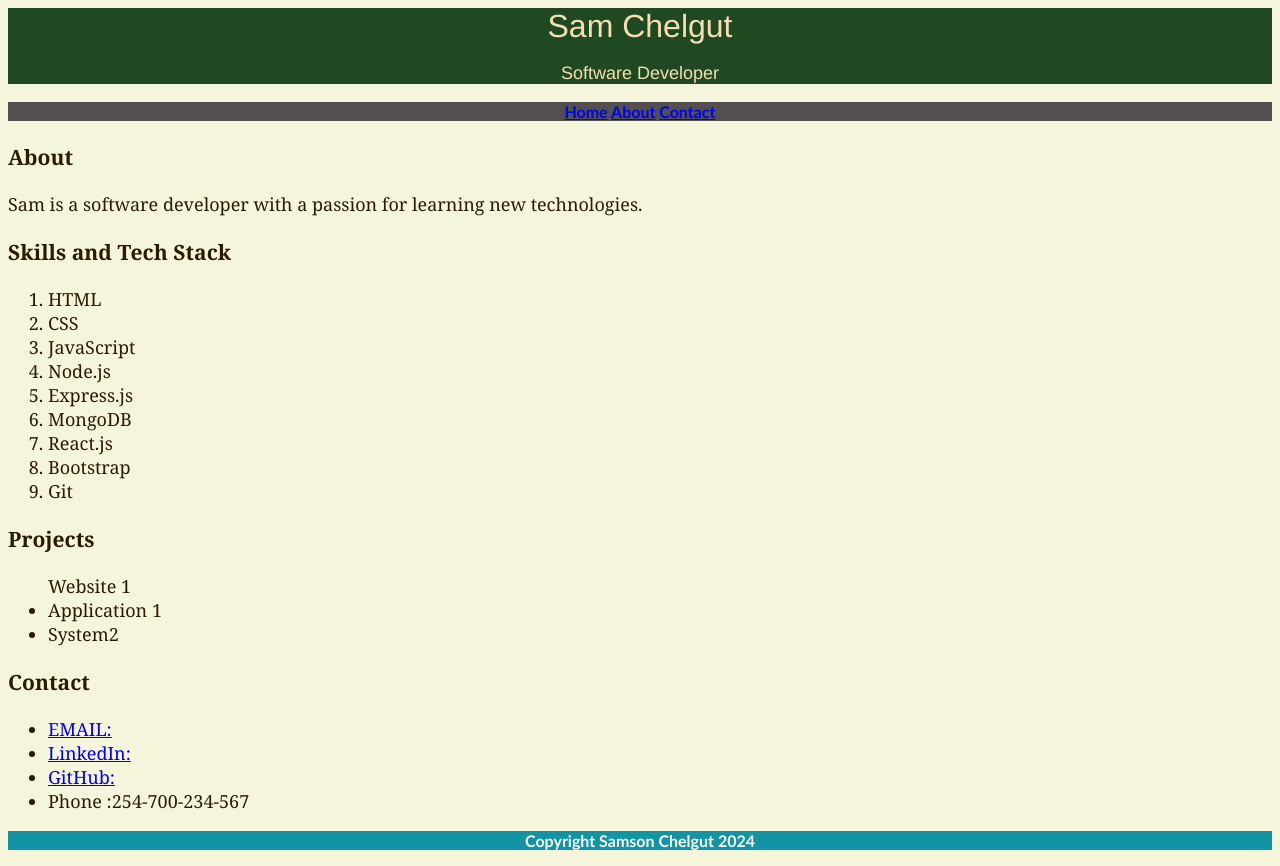
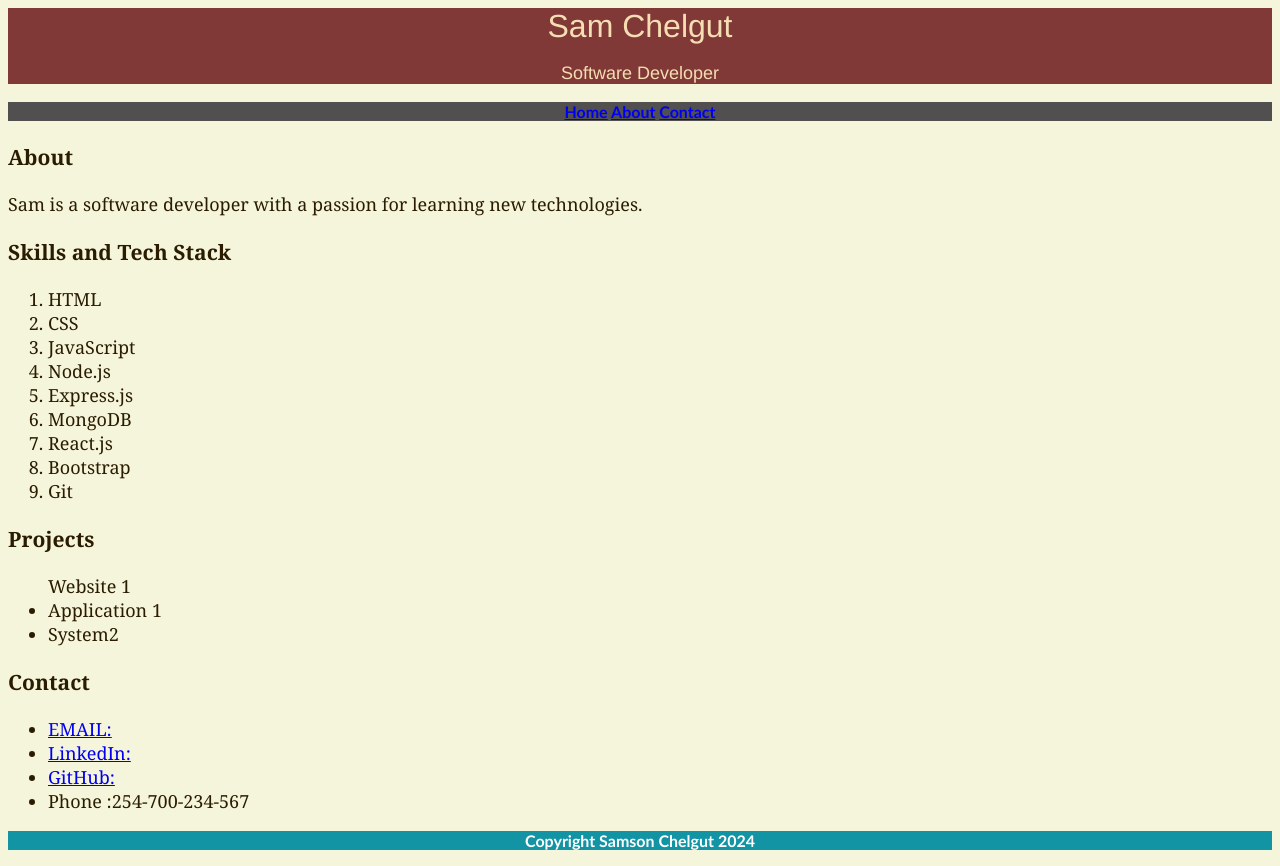
Before and after one commit to SamieC/Trial-Portfolio, a plain HTML site: page index.html in a window 1280 px wide. Drawn offline with Linux system fonts and the light colour scheme.

Commit message:
color change trial

```diff
--- a/index.html
+++ b/index.html
@@ -4,7 +4,7 @@
     <title> MY Portfolio</title>
     <style>
         .bar {
-            background-color: rgb(33, 73, 33);
+            background-color: rgb(128, 57, 55);
             font-size: xx-large;
             font-family: 'Franklin Gothic Medium', 'Arial Narrow', Arial, sans-serif;
             color: wheat;
```
